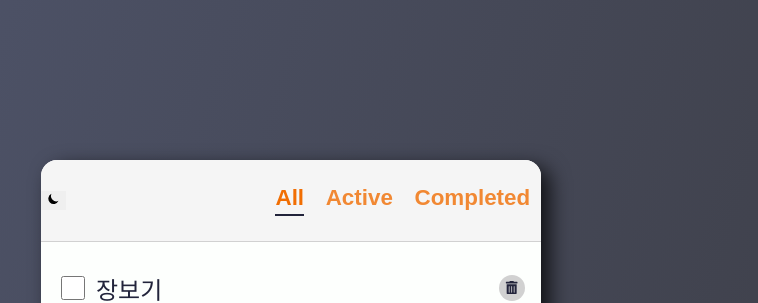
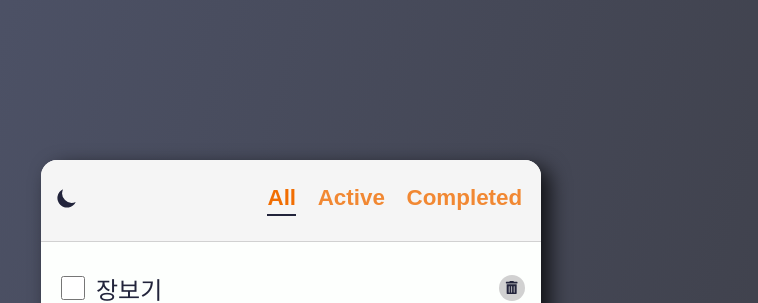
Before and after one commit to presentKey/todo-list, a React (Create React App) app: page / in a window 1280 px wide. Shown: the top 303 px of the page, without its empty margins (349-1107 px from the left). Built offline with nearby package versions, Linux system fonts and the light colour scheme.

Commit message:
style: Set dark mode style

```diff
--- a/src/components/Header/Header.jsx
+++ b/src/components/Header/Header.jsx
@@ -7,7 +7,7 @@ export default function Header({ filters, filter, onFilterChange }) {
   const { darkMode, toggleDarkMode } = useDarkMode();
   return (
     <header className={styles.header}>
-      <button onClick={toggleDarkMode}>
+      <button className={styles.toggle} onClick={toggleDarkMode}>
         {!darkMode && <HiMoon />}
         {darkMode && <HiSun />}
       </button>
--- a/src/components/Header/Header.module.css
+++ b/src/components/Header/Header.module.css
@@ -2,8 +2,22 @@
   display: flex;
   align-items: center;
   justify-content: space-between;
+  padding: 0 0.5rem;
   background-color: var(--color-bg-dark);
   border-bottom: 1px solid var(--color-grey);
+}
+
+.toggle {
+  font-size: 1.5rem;
+  color: var(--color-text);
+  cursor: pointer;
+  background-color: transparent;
+  transition: all 150ms ease-out;
+}
+
+.toggle:hover {
+  color: var(--color-accent);
+  transform: scale(1.1);
 }
 
 .filters {
--- a/src/index.css
+++ b/src/index.css
@@ -6,6 +6,13 @@
   --color-accent: #f16e03;
   --color-white: #fff;
   --color-scrollbar: #aaa7a7;
+}
+
+html.dark {
+  --color-bg-dark: #1a1c35;
+  --color-bg: #22243b;
+  --color-grey: #4e4e4e;
+  --color-text: #fdfffd;
 }
 
 * {
```
